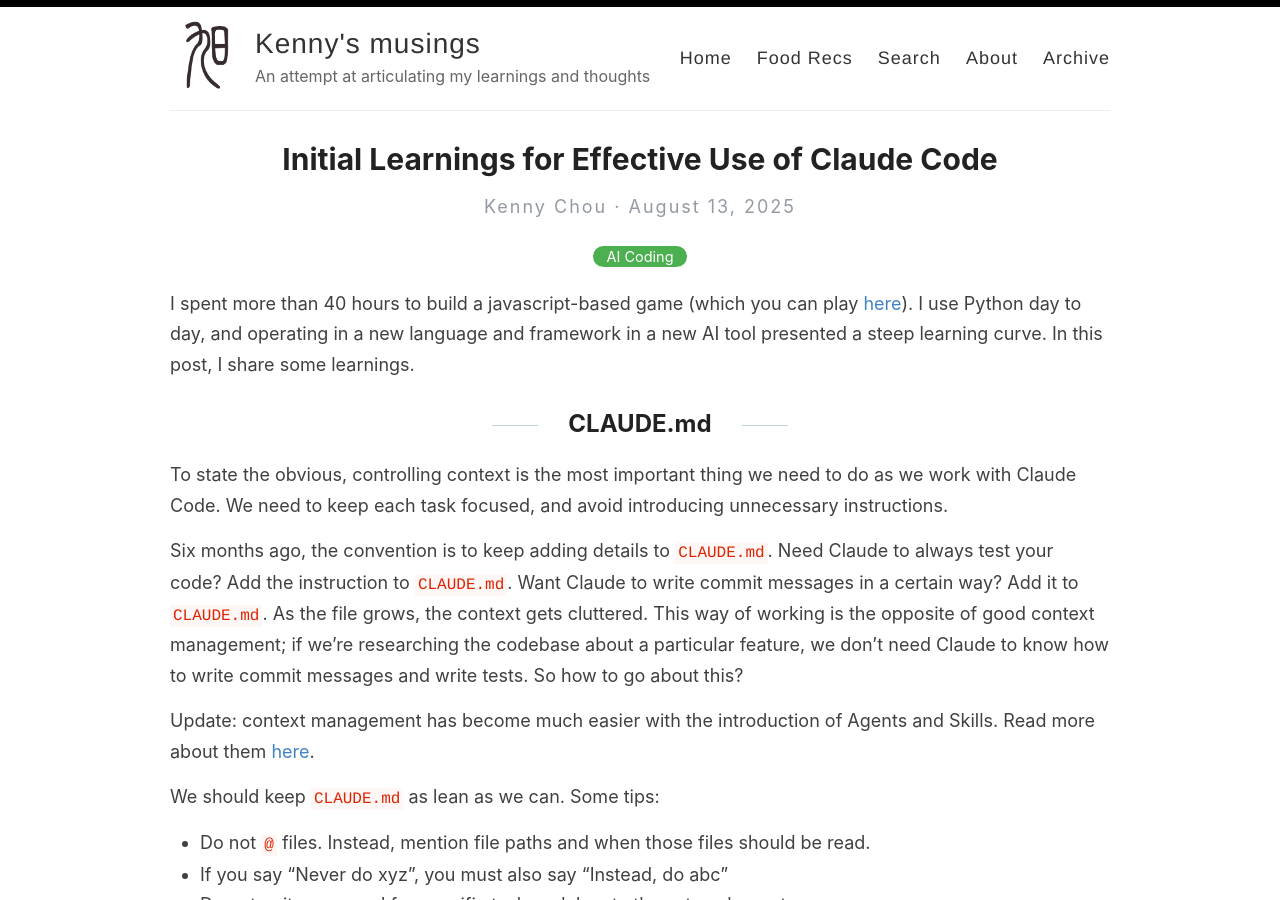
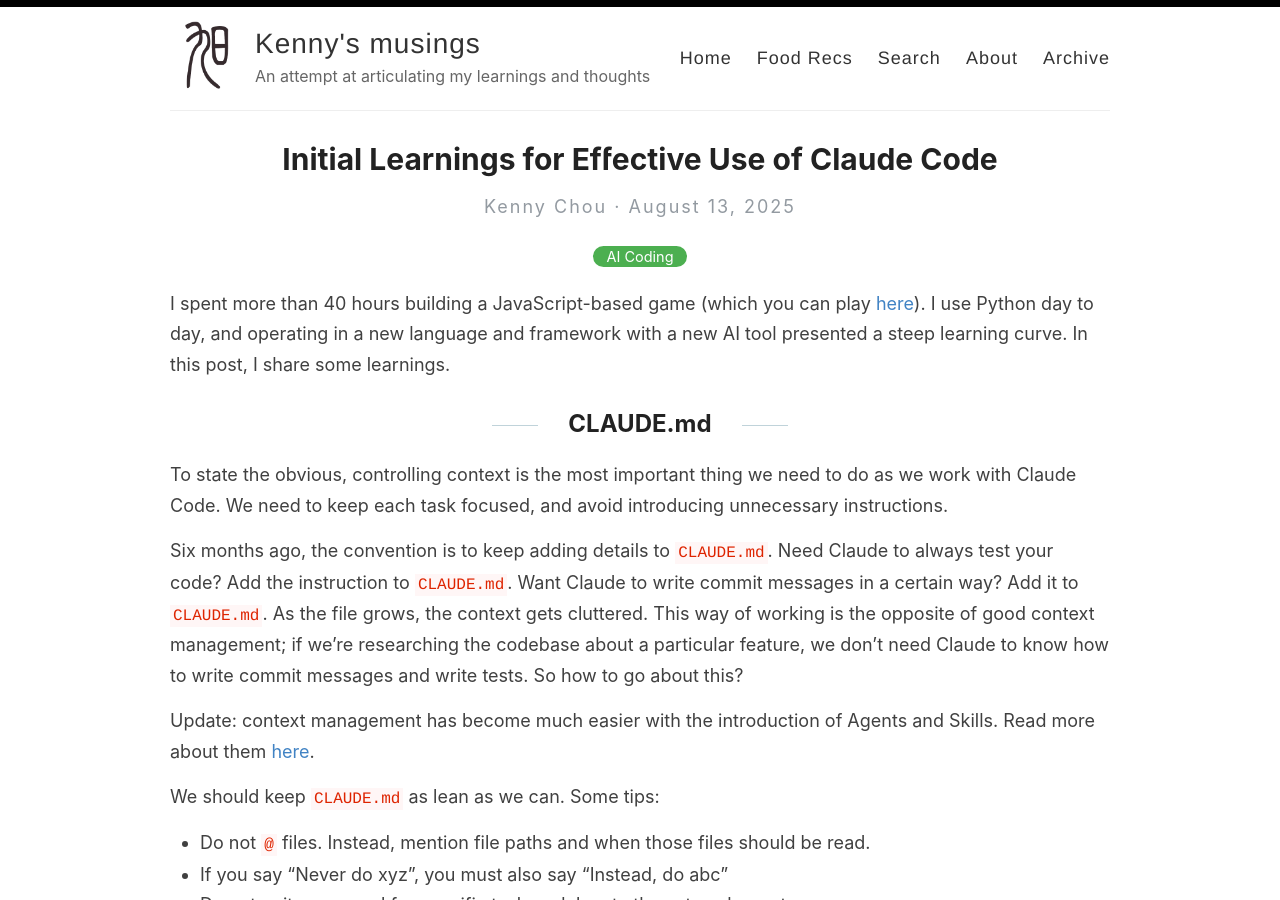
Before and after one commit to kfchou/kfchou.github.io, a Jekyll site: the page built from _posts/2025-08-13-tower-defense-learnings.md, in a window 1280 px wide and 900 px high. Built offline with Jekyll 4.4.1, drawn with Linux system fonts in a browser that asks for light colours; comment, search, counter and statistics services are not loaded.

Commit message:
a slight word change

```diff
--- a/_posts/2025-08-13-tower-defense-learnings.md
+++ b/_posts/2025-08-13-tower-defense-learnings.md
@@ -4,7 +4,7 @@
 categories: [AI Coding]
 pinned: false
 ---
-I spent more than 40 hours to build a javascript-based game (which you can play [here]({% post_url 2025-08-28-tower-defense %})). I use Python day to day, and operating in a new language and framework in a new AI tool presented a steep learning curve. In this post, I share some learnings.
+I spent more than 40 hours building a JavaScript-based game (which you can play [here]({% post_url 2025-08-28-tower-defense %})). I use Python day to day, and operating in a new language and framework with a new AI tool presented a steep learning curve. In this post, I share some learnings.
 
 
 ## CLAUDE.md
```
